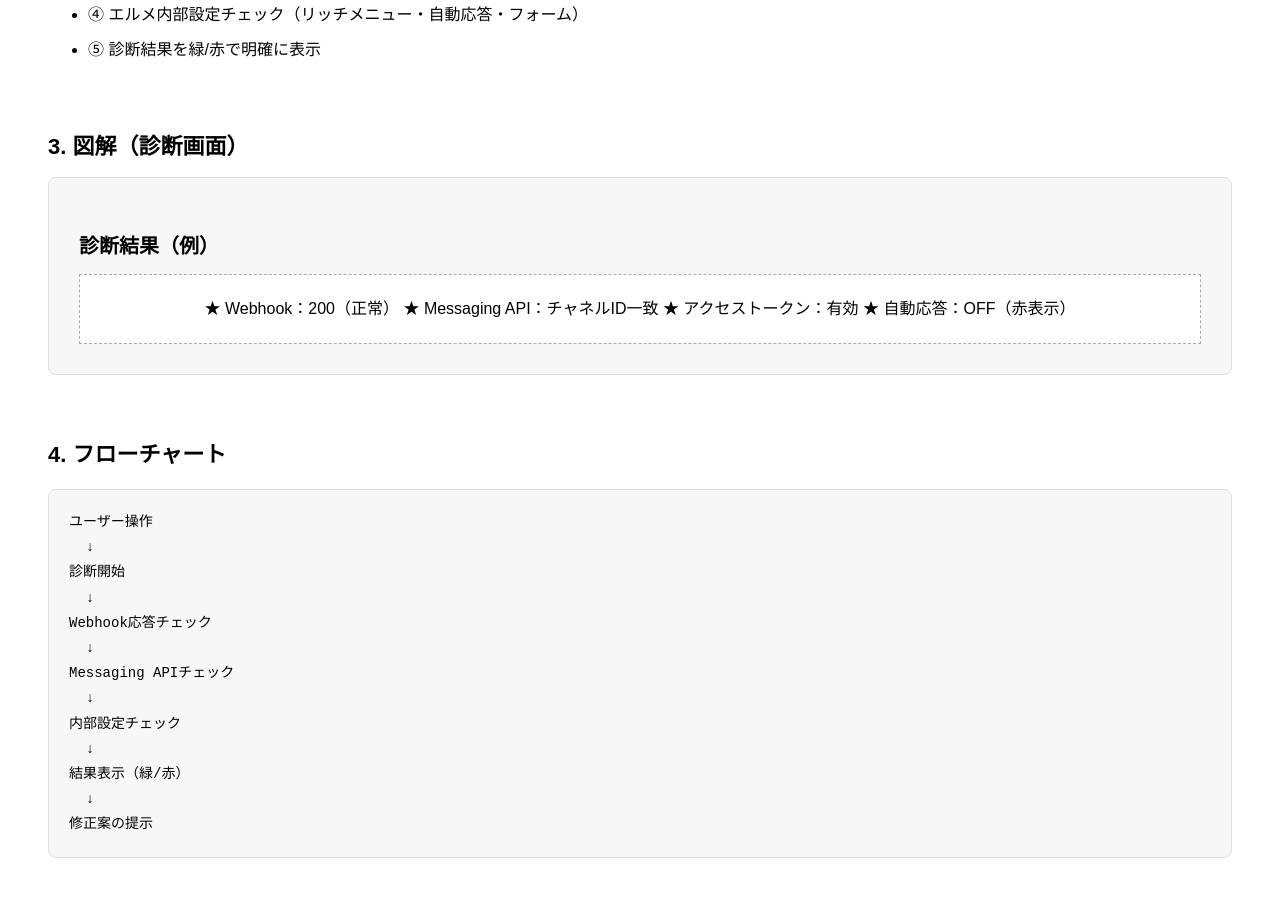
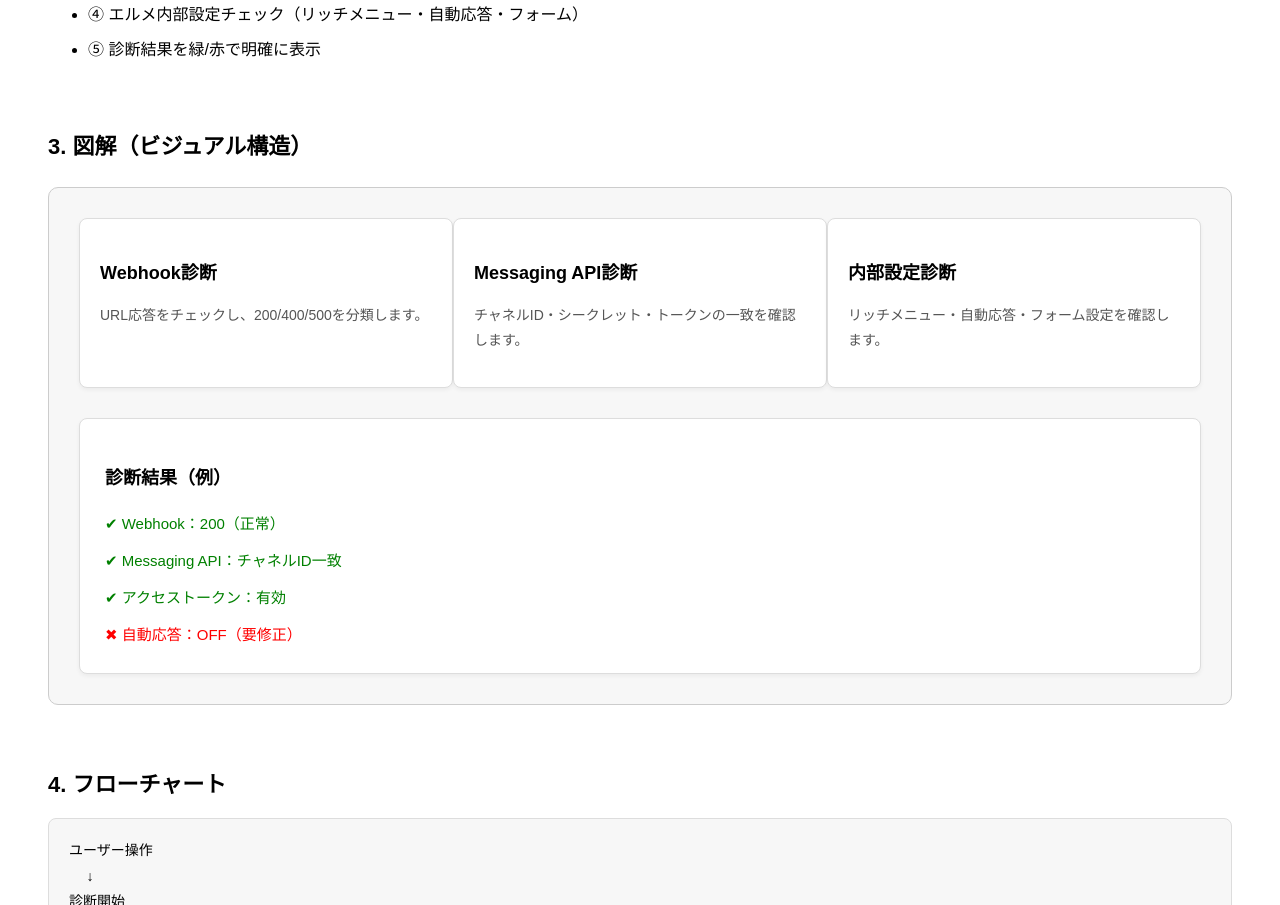
Before and after one commit to test202608/sample, a Next.js app: page /proposal1 in a window 1280 px wide. Shown: the part 620-1525 px from the top of the page. Built offline with nearby package versions, Linux system fonts and the light colour scheme.

Commit message:
ブラッシュアップ

```diff
--- a/app/proposal1/page.js
+++ b/app/proposal1/page.js
@@ -6,6 +6,7 @@ export default function Proposal1() {
         改善案①：LINE連携・内部設定の自動診断（ヘルスチェック）機能の追加
       </h1>
 
+      {/* 1. 課題点 */}
       <section style={{ marginBottom: "60px" }}>
         <h2 style={{ fontSize: "22px", marginBottom: "10px" }}>1. 具体的な課題点</h2>
         <ul>
@@ -17,6 +18,7 @@ export default function Proposal1() {
         </ul>
       </section>
 
+      {/* 2. 改善内容 */}
       <section style={{ marginBottom: "60px" }}>
         <h2 style={{ fontSize: "22px", marginBottom: "10px" }}>2. 改善内容（自動診断機能）</h2>
 
@@ -34,34 +36,99 @@ export default function Proposal1() {
         </ul>
       </section>
 
+      {/* 3. 図解（ビジュアル強化版） */}
       <section style={{ marginBottom: "60px" }}>
-        <h2 style={{ fontSize: "22px", marginBottom: "10px" }}>3. 図解（診断画面）</h2>
+        <h2 style={{ fontSize: "22px", marginBottom: "20px" }}>3. 図解（ビジュアル構造）</h2>
 
+        {/* 図解全体の枠 */}
         <div style={{
           background: "#f7f7f7",
-          border: "1px solid #ddd",
           padding: "30px",
-          borderRadius: "8px",
-          marginBottom: "40px"
+          borderRadius: "10px",
+          border: "1px solid #ccc"
         }}>
-          <h3 style={{ fontSize: "20px", marginBottom: "10px" }}>
-            診断結果（例）
-          </h3>
 
+          {/* 上段：診断対象の3ブロック */}
           <div style={{
-            border: "1px dashed #aaa",
-            padding: "20px",
-            background: "#fff",
-            textAlign: "center"
+            display: "flex",
+            justifyContent: "space-between",
+            marginBottom: "30px"
           }}>
-            ★ Webhook：200（正常）
-            ★ Messaging API：チャネルID一致
-            ★ アクセストークン：有効
-            ★ 自動応答：OFF（赤表示）
+
+            {/* Webhook */}
+            <div style={{
+              width: "32%",
+              background: "#ffffff",
+              borderRadius: "8px",
+              border: "1px solid #ddd",
+              padding: "20px",
+              boxShadow: "0 2px 4px rgba(0,0,0,0.05)"
+            }}>
+              <h3 style={{ fontSize: "18px", marginBottom: "10px" }}>Webhook診断</h3>
+              <p style={{ fontSize: "14px", color: "#555" }}>
+                URL応答をチェックし、200/400/500を分類します。
+              </p>
+            </div>
+
+            {/* Messaging API */}
+            <div style={{
+              width: "32%",
+              background: "#ffffff",
+              borderRadius: "8px",
+              border: "1px solid #ddd",
+              padding: "20px",
+              boxShadow: "0 2px 4px rgba(0,0,0,0.05)"
+            }}>
+              <h3 style={{ fontSize: "18px", marginBottom: "10px" }}>Messaging API診断</h3>
+              <p style={{ fontSize: "14px", color: "#555" }}>
+                チャネルID・シークレット・トークンの一致を確認します。
+              </p>
+            </div>
+
+            {/* 内部設定 */}
+            <div style={{
+              width: "32%",
+              background: "#ffffff",
+              borderRadius: "8px",
+              border: "1px solid #ddd",
+              padding: "20px",
+              boxShadow: "0 2px 4px rgba(0,0,0,0.05)"
+            }}>
+              <h3 style={{ fontSize: "18px", marginBottom: "10px" }}>内部設定診断</h3>
+              <p style={{ fontSize: "14px", color: "#555" }}>
+                リッチメニュー・自動応答・フォーム設定を確認します。
+              </p>
+            </div>
+
           </div>
+
+          {/* 下段：診断結果の例 */}
+          <div style={{
+            background: "#ffffff",
+            borderRadius: "8px",
+            border: "1px solid #ddd",
+            padding: "25px",
+            boxShadow: "0 2px 4px rgba(0,0,0,0.05)"
+          }}>
+            <h3 style={{ fontSize: "18px", marginBottom: "15px" }}>診断結果（例）</h3>
+
+            <div style={{
+              display: "flex",
+              flexDirection: "column",
+              gap: "10px",
+              fontSize: "15px"
+            }}>
+              <div style={{ color: "green" }}>✔ Webhook：200（正常）</div>
+              <div style={{ color: "green" }}>✔ Messaging API：チャネルID一致</div>
+              <div style={{ color: "green" }}>✔ アクセストークン：有効</div>
+              <div style={{ color: "red" }}>✖ 自動応答：OFF（要修正）</div>
+            </div>
+          </div>
+
         </div>
       </section>
 
+      {/* 4. フローチャート */}
       <section style={{ marginBottom: "60px" }}>
         <h2 style={{ fontSize: "22px", marginBottom: "10px" }}>4. フローチャート</h2>
         <pre style={{
@@ -88,6 +155,7 @@ Messaging APIチェック
         </pre>
       </section>
 
+      {/* 5. 工数 */}
       <section style={{ marginBottom: "60px" }}>
         <h2 style={{ fontSize: "22px", marginBottom: "10px" }}>5. 工数</h2>
         <ul>
@@ -98,6 +166,7 @@ Messaging APIチェック
         </ul>
       </section>
 
+      {/* 6〜9 */}
       <section style={{ marginBottom: "60px" }}>
         <h2 style={{ fontSize: "22px", marginBottom: "10px" }}>6. 実現可能性</h2>
         <p>既存APIと内部設定情報を利用するため、技術的に実現可能です。</p>
```
